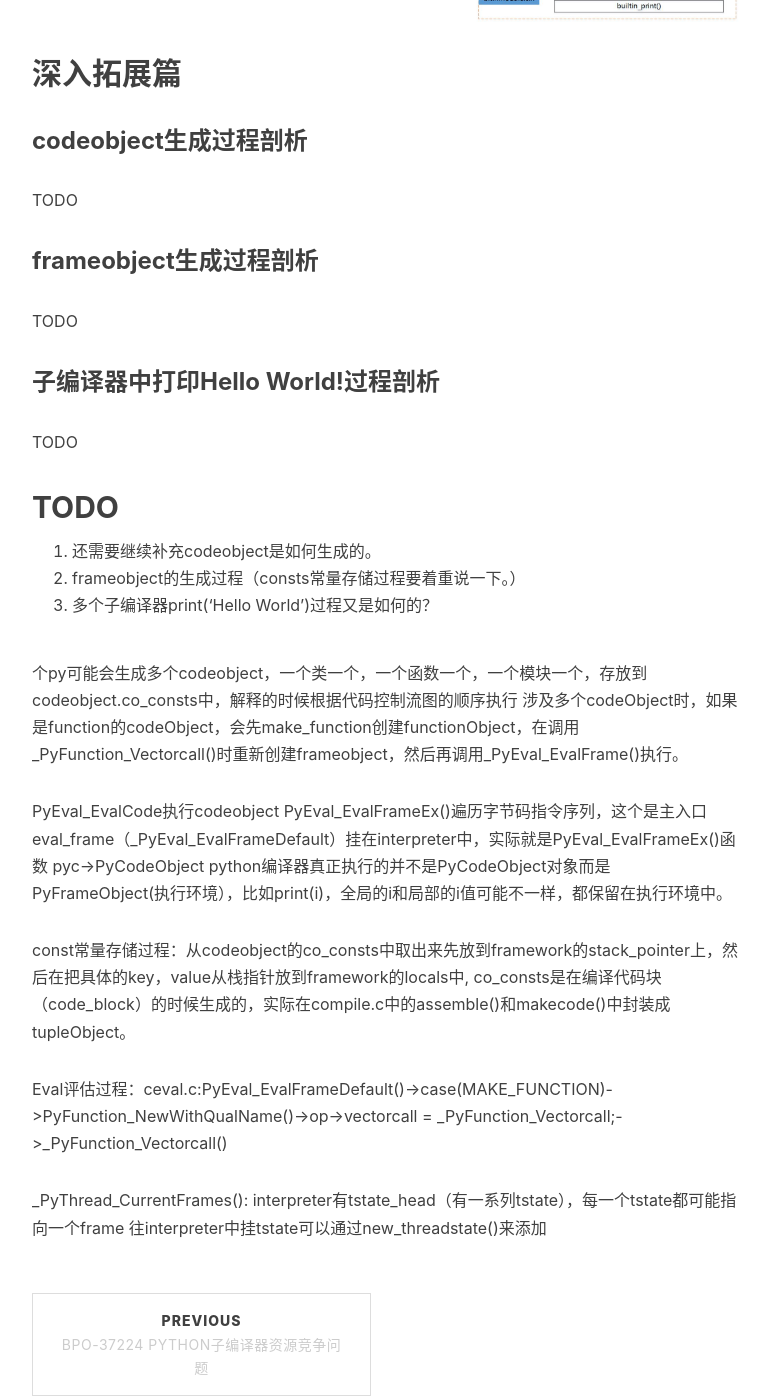
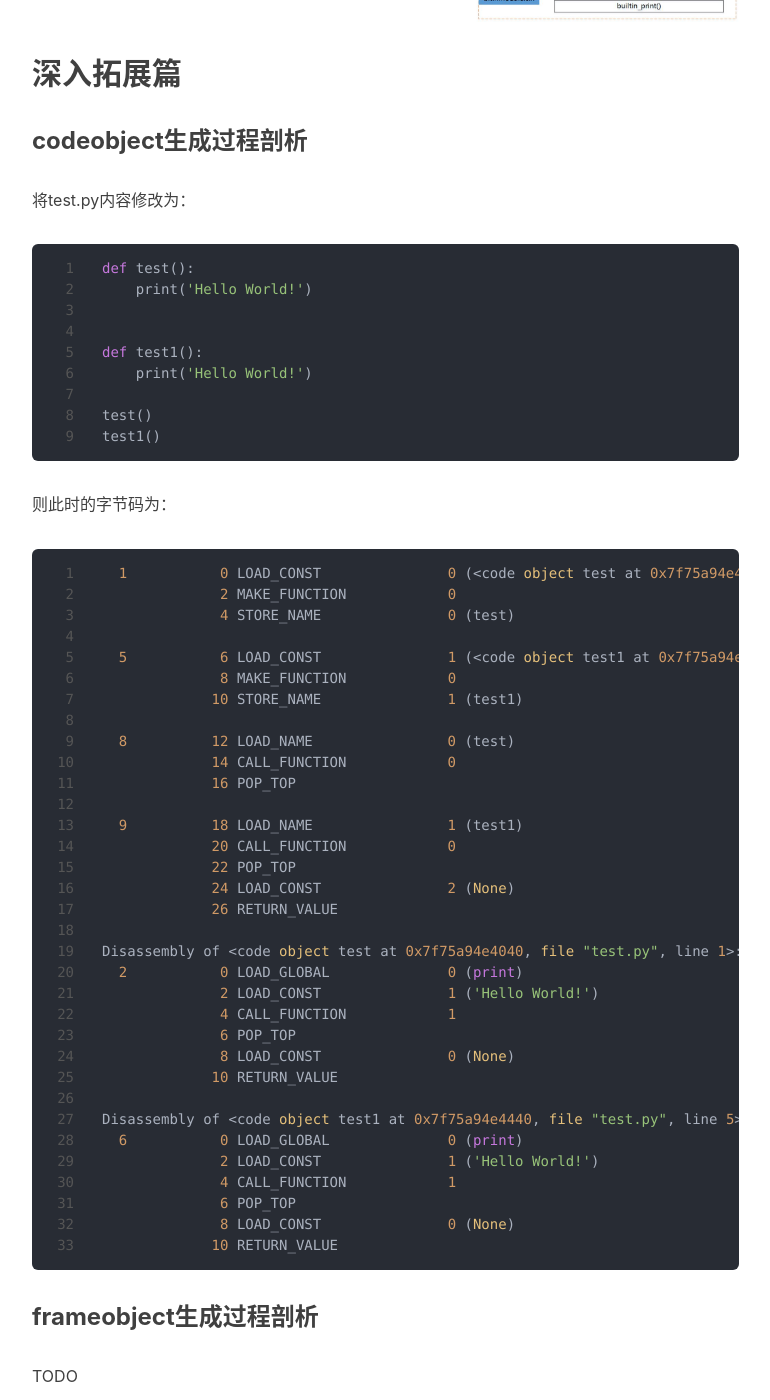
Before and after one commit to shihai1991/shihai1991.github.io, a Jekyll site: the page built from _posts/2021-08-23-print执行过程分析.md, in a window 1280 px wide and 1400 px high, scrolled down 1519 px. Shown: the whole window, without its empty margins (233-1003 px from the left). Built offline with Jekyll 4.4.1, drawn with Linux system fonts in a browser that asks for light colours; nearby versions of some CDN libraries; comment, search, counter and statistics services are not loaded.

Commit message:
Update 2021-08-23-print执行过程分析.md

````diff
--- a/_posts/2021-08-23-print执行过程分析.md
+++ b/_posts/2021-08-23-print执行过程分析.md
@@ -32,7 +32,54 @@ print('Hello World!')
 
 ## 深入拓展篇
 ### codeobject生成过程剖析
-TODO
+将test.py内容修改为：
+```python
+def test():
+    print('Hello World!')
+
+
+def test1():
+    print('Hello World!')
+
+test()
+test1()
+```
+则此时的字节码为：
+```python
+  1           0 LOAD_CONST               0 (<code object test at 0x7f75a94e4040, file "test.py", line 1>)
+              2 MAKE_FUNCTION            0
+              4 STORE_NAME               0 (test)
+
+  5           6 LOAD_CONST               1 (<code object test1 at 0x7f75a94e4440, file "test.py", line 5>)
+              8 MAKE_FUNCTION            0
+             10 STORE_NAME               1 (test1)
+
+  8          12 LOAD_NAME                0 (test)
+             14 CALL_FUNCTION            0
+             16 POP_TOP
+
+  9          18 LOAD_NAME                1 (test1)
+             20 CALL_FUNCTION            0
+             22 POP_TOP
+             24 LOAD_CONST               2 (None)
+             26 RETURN_VALUE
+
+Disassembly of <code object test at 0x7f75a94e4040, file "test.py", line 1>:
+  2           0 LOAD_GLOBAL              0 (print)
+              2 LOAD_CONST               1 ('Hello World!')
+              4 CALL_FUNCTION            1
+              6 POP_TOP
+              8 LOAD_CONST               0 (None)
+             10 RETURN_VALUE
+
+Disassembly of <code object test1 at 0x7f75a94e4440, file "test.py", line 5>:
+  6           0 LOAD_GLOBAL              0 (print)
+              2 LOAD_CONST               1 ('Hello World!')
+              4 CALL_FUNCTION            1
+              6 POP_TOP
+              8 LOAD_CONST               0 (None)
+             10 RETURN_VALUE
+```
 
 ### frameobject生成过程剖析
 TODO
````
